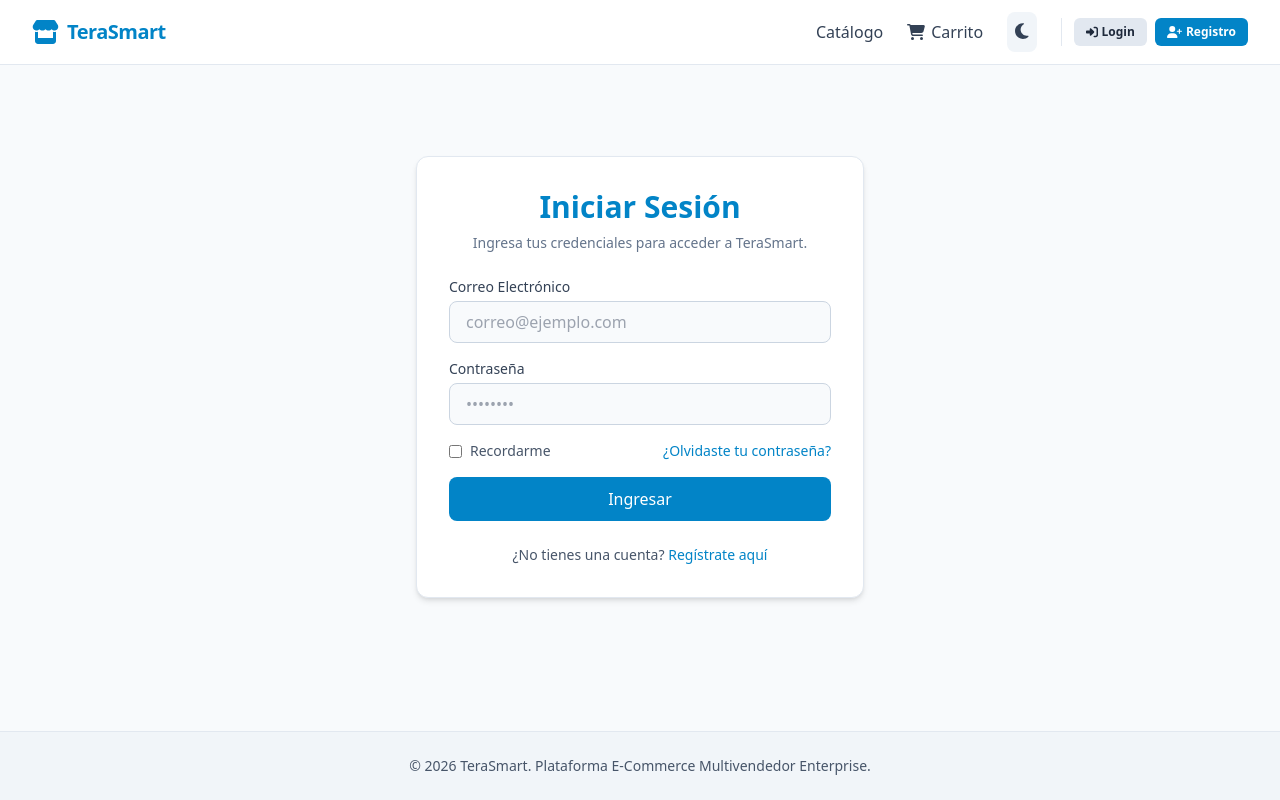
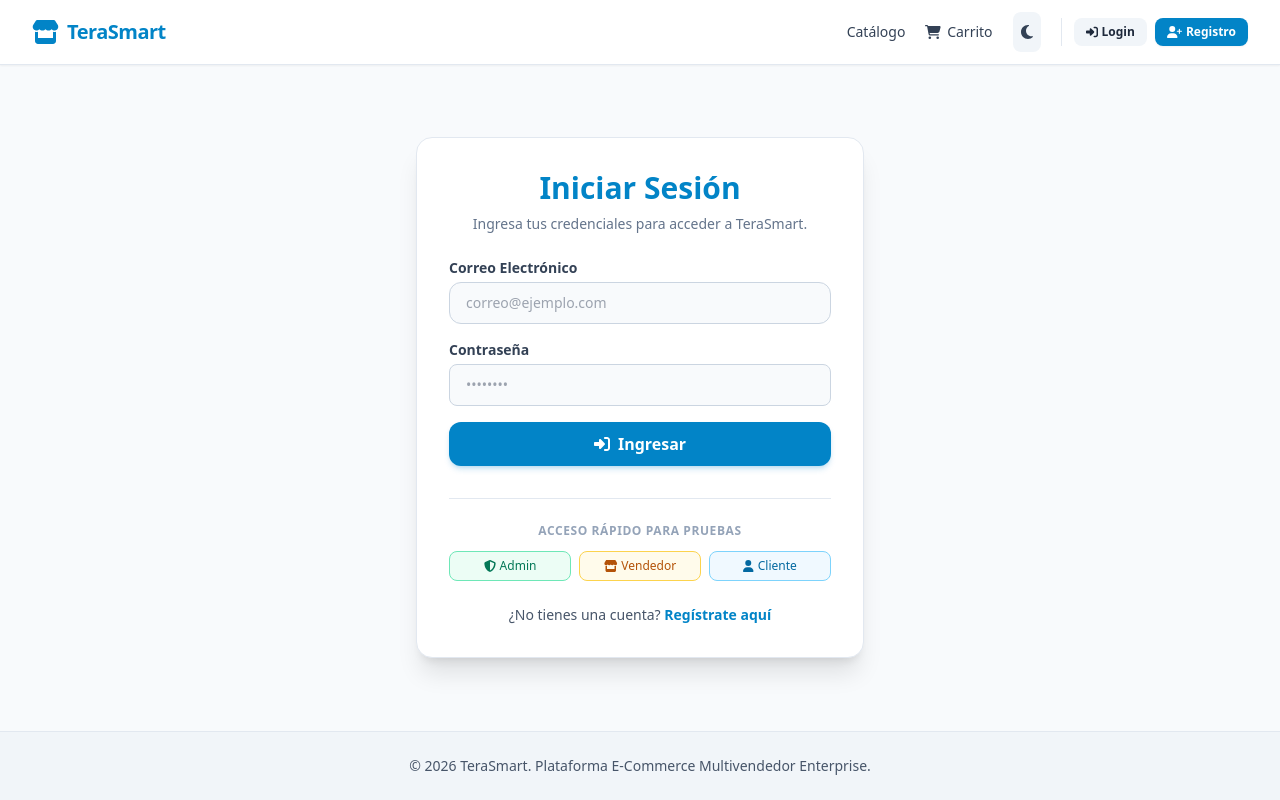
Before and after one commit to jhaddynortiz-glitch/TeraSmart-Frontend, a React (Vite) app: page /login in a window 1280 px wide. Built offline with nearby package versions, Linux system fonts and the light colour scheme; no server answers.

Commit message:
Wire real Login and Register authentication with AuthContext, role-based redirection, and user profile Navbar

```diff
--- a/src/components/Navbar.tsx
+++ b/src/components/Navbar.tsx
@@ -1,32 +1,46 @@
 import React from 'react';
-import { Link } from 'react-router-dom';
+import { Link, useNavigate } from 'react-router-dom';
 import { FontAwesomeIcon } from '@fortawesome/react-fontawesome';
-import { faShoppingCart, faStore, faUserShield, faSignInAlt, faUserPlus, faSun, faMoon } from '@fortawesome/free-solid-svg-icons';
+import { faShoppingCart, faStore, faUserShield, faSignInAlt, faUserPlus, faSun, faMoon, faSignOutAlt, faUserCheck } from '@fortawesome/free-solid-svg-icons';
 import { useTheme } from '../context/ThemeContext';
+import { useAuth } from '../context/AuthContext';
 
 export const Navbar: React.FC = () => {
   const { theme, toggleTheme } = useTheme();
+  const { user, isAuthenticated, logout } = useAuth();
+  const navigate = useNavigate();
+
+  const handleLogout = () => {
+    logout();
+    navigate('/login');
+  };
 
   return (
-    <header className="bg-white dark:bg-slate-800 border-b border-slate-200 dark:border-slate-700 sticky top-0 z-50 transition-colors duration-200">
+    <header className="bg-white dark:bg-slate-800 border-b border-slate-200 dark:border-slate-700 sticky top-0 z-50 transition-colors duration-200 shadow-sm">
       <div className="max-w-7xl mx-auto px-4 sm:px-6 lg:px-8 h-16 flex items-center justify-between">
         <Link to="/" className="flex items-center gap-2 text-xl font-bold text-sky-600 dark:text-sky-400 hover:opacity-90">
           <FontAwesomeIcon icon={faStore} className="text-2xl" />
-          <span className="tracking-tight">TeraSmart</span>
+          <span className="tracking-tight font-extrabold">TeraSmart</span>
         </Link>
-        <nav className="flex items-center space-x-6">
-          <Link to="/" className="text-slate-700 dark:text-slate-300 hover:text-sky-600 dark:hover:text-white font-medium">Catálogo</Link>
-          <Link to="/cart" className="text-slate-700 dark:text-slate-300 hover:text-sky-600 dark:hover:text-sky-400 font-medium flex items-center gap-1.5">
+        <nav className="flex items-center space-x-5">
+          <Link to="/" className="text-slate-700 dark:text-slate-300 hover:text-sky-600 dark:hover:text-white font-medium text-sm">Catálogo</Link>
+          <Link to="/cart" className="text-slate-700 dark:text-slate-300 hover:text-sky-600 dark:hover:text-sky-400 font-medium text-sm flex items-center gap-1.5">
             <FontAwesomeIcon icon={faShoppingCart} />
             <span>Carrito</span>
           </Link>
-          {/* <Link to="/vendor/orders" className="text-amber-700 dark:text-amber-400 hover:bg-amber-50 dark:hover:bg-amber-950/30 text-xs font-bold border border-amber-500/40 px-2.5 py-1 rounded-md">
-            Módulo Vendedor
+
+          {(user?.role === 'VENDEDOR' || user?.role === 'SUPERADMIN') && (
+            <Link to="/vendor" className="text-amber-700 dark:text-amber-400 hover:bg-amber-50 dark:hover:bg-amber-950/30 text-xs font-bold border border-amber-500/40 px-2.5 py-1 rounded-md">
+              Panel Vendedor
             </Link>
-          <Link to="/admin/transfers" className="text-emerald-700 dark:text-emerald-400 hover:bg-emerald-50 dark:hover:bg-emerald-950/30 text-xs font-bold border border-emerald-500/40 px-2.5 py-1 rounded-md flex items-center gap-1">
+          )}
+
+          {user?.role === 'SUPERADMIN' && (
+            <Link to="/admin" className="text-emerald-700 dark:text-emerald-400 hover:bg-emerald-50 dark:hover:bg-emerald-950/30 text-xs font-bold border border-emerald-500/40 px-2.5 py-1 rounded-md flex items-center gap-1">
               <FontAwesomeIcon icon={faUserShield} />
-            <span>Admin</span>
-          </Link> */}
+              <span>SuperAdmin</span>
+            </Link>
+          )}
 
           {/* Boton Toggle Light/Dark Mode */}
           <button
@@ -34,18 +48,42 @@ export const Navbar: React.FC = () => {
             className="p-2 rounded-lg bg-slate-100 dark:bg-slate-700 text-slate-700 dark:text-amber-300 hover:bg-slate-200 dark:hover:bg-slate-600 transition-colors"
             title={theme === 'dark' ? 'Cambiar a Modo Claro' : 'Cambiar a Modo Oscuro'}
           >
-            <FontAwesomeIcon icon={theme === 'dark' ? faSun : faMoon} className="text-lg" />
+            <FontAwesomeIcon icon={theme === 'dark' ? faSun : faMoon} className="text-base" />
           </button>
 
-          <div className="flex items-center gap-2 pl-3 border-l border-slate-200 dark:border-slate-700">
-            <Link to="/login" className="text-xs font-semibold bg-slate-200 dark:bg-slate-700 hover:bg-slate-300 dark:hover:bg-slate-600 text-slate-800 dark:text-white px-3 py-1.5 rounded-md flex items-center gap-1">
+          <div className="flex items-center gap-3 pl-3 border-l border-slate-200 dark:border-slate-700">
+            {isAuthenticated && user ? (
+              <div className="flex items-center gap-3">
+                <div className="text-right">
+                  <p className="text-xs font-bold text-slate-800 dark:text-slate-200 flex items-center gap-1 justify-end">
+                    <FontAwesomeIcon icon={faUserCheck} className="text-emerald-500 text-xs" />
+                    <span>{user.name}</span>
+                  </p>
+                  <span className="text-[10px] font-mono px-1.5 py-0.5 rounded bg-slate-100 dark:bg-slate-700 text-slate-500 dark:text-slate-300 font-semibold">
+                    {user.role}
+                  </span>
+                </div>
+                <button
+                  onClick={handleLogout}
+                  className="text-xs font-semibold bg-rose-50 dark:bg-rose-950/40 border border-rose-200 dark:border-rose-800 text-rose-600 dark:text-rose-300 hover:bg-rose-100 dark:hover:bg-rose-900/50 px-2.5 py-1.5 rounded-lg flex items-center gap-1 transition-colors"
+                  title="Cerrar Sesión"
+                >
+                  <FontAwesomeIcon icon={faSignOutAlt} />
+                  <span>Salir</span>
+                </button>
+              </div>
+            ) : (
+              <div className="flex items-center gap-2">
+                <Link to="/login" className="text-xs font-semibold bg-slate-100 dark:bg-slate-700 hover:bg-slate-200 dark:hover:bg-slate-600 text-slate-800 dark:text-white px-3 py-1.5 rounded-lg flex items-center gap-1">
                   <FontAwesomeIcon icon={faSignInAlt} />
                   <span>Login</span>
                 </Link>
-            <Link to="/register" className="text-xs font-semibold bg-sky-600 hover:bg-sky-500 text-white px-3 py-1.5 rounded-md flex items-center gap-1">
+                <Link to="/register" className="text-xs font-semibold bg-sky-600 hover:bg-sky-500 text-white px-3 py-1.5 rounded-lg flex items-center gap-1 shadow-sm">
                   <FontAwesomeIcon icon={faUserPlus} />
                   <span>Registro</span>
                 </Link>
+              </div>
+            )}
           </div>
         </nav>
       </div>
--- a/src/pages/user/LoginPage.tsx
+++ b/src/pages/user/LoginPage.tsx
@@ -1,61 +1,151 @@
-import React from 'react';
-import { Link } from 'react-router-dom';
+import React, { useState } from 'react';
+import { Link, useNavigate } from 'react-router-dom';
+import { useAuth } from '../../context/AuthContext';
+import { FontAwesomeIcon } from '@fortawesome/react-fontawesome';
+import { faSignInAlt, faSpinner, faExclamationTriangle, faShieldHalved, faStore, faUser } from '@fortawesome/free-solid-svg-icons';
 
 export const LoginPage: React.FC = () => {
+  const { login, loginDevToken } = useAuth();
+  const navigate = useNavigate();
+
+  const [email, setEmail] = useState('');
+  const [password, setPassword] = useState('');
+  const [error, setError] = useState<string | null>(null);
+  const [isSubmitting, setIsSubmitting] = useState(false);
+
+  const handleSubmit = async (e: React.FormEvent) => {
+    e.preventDefault();
+    setError(null);
+    setIsSubmitting(true);
+
+    try {
+      const res = await login(email, password);
+      redirectByRole(res.user.role);
+    } catch (err: any) {
+      setError(err.response?.data?.message || 'Error al iniciar sesión. Verifique sus credenciales.');
+    } finally {
+      setIsSubmitting(false);
+    }
+  };
+
+  const handleDevLogin = async (devEmail: string, role: string) => {
+    setError(null);
+    setIsSubmitting(true);
+    try {
+      const res = await loginDevToken(devEmail, role);
+      redirectByRole(res.user.role);
+    } catch (err: any) {
+      setError('Error con el token de desarrollo.');
+    } finally {
+      setIsSubmitting(false);
+    }
+  };
+
+  const redirectByRole = (role: string) => {
+    if (role === 'SUPERADMIN') {
+      navigate('/admin');
+    } else if (role === 'VENDEDOR') {
+      navigate('/vendor');
+    } else {
+      navigate('/');
+    }
+  };
+
   return (
-    <div className="flex justify-center items-center min-h-[70vh]">
-      <div className="bg-white dark:bg-slate-800 border border-slate-200 dark:border-slate-700 rounded-xl p-8 shadow-md dark:shadow-none transition-colors duration-200 w-full max-w-md">
+    <div className="flex justify-center items-center min-h-[75vh] py-8">
+      <div className="bg-white dark:bg-slate-800 border border-slate-200 dark:border-slate-700 rounded-2xl p-8 shadow-xl dark:shadow-none transition-colors duration-200 w-full max-w-md">
         <div className="mb-6 text-center">
-          <h1 className="text-3xl font-bold text-sky-600 dark:text-sky-400 mb-2">Iniciar Sesión</h1>
+          <h1 className="text-3xl font-extrabold text-sky-600 dark:text-sky-400 mb-2">Iniciar Sesión</h1>
           <p className="text-sm text-slate-500 dark:text-slate-400">Ingresa tus credenciales para acceder a TeraSmart.</p>
         </div>
 
-        <form className="space-y-4" onSubmit={(e) => e.preventDefault()}>
+        {error && (
+          <div className="mb-5 p-3.5 bg-rose-50 dark:bg-rose-950/40 border border-rose-200 dark:border-rose-800 rounded-xl text-rose-700 dark:text-rose-300 text-sm flex items-center gap-2">
+            <FontAwesomeIcon icon={faExclamationTriangle} className="text-lg flex-shrink-0" />
+            <span>{error}</span>
+          </div>
+        )}
+
+        <form className="space-y-4" onSubmit={handleSubmit}>
           <div>
-            <label className="block text-sm font-medium text-slate-700 dark:text-slate-300 mb-1" htmlFor="email">
+            <label className="block text-sm font-semibold text-slate-700 dark:text-slate-300 mb-1" htmlFor="email">
               Correo Electrónico
             </label>
             <input
               type="email"
               id="email"
-              className="w-full px-4 py-2 bg-slate-50 dark:bg-slate-900 border border-slate-300 dark:border-slate-600 rounded-lg focus:ring-2 focus:ring-sky-500 focus:border-sky-500 outline-none transition-all dark:text-white"
+              value={email}
+              onChange={(e) => setEmail(e.target.value)}
+              className="w-full px-4 py-2.5 bg-slate-50 dark:bg-slate-900 border border-slate-300 dark:border-slate-600 rounded-xl focus:ring-2 focus:ring-sky-500 focus:border-sky-500 outline-none transition-all dark:text-white text-sm"
               placeholder="correo@ejemplo.com"
               required
             />
           </div>
 
           <div>
-            <label className="block text-sm font-medium text-slate-700 dark:text-slate-300 mb-1" htmlFor="password">
+            <label className="block text-sm font-semibold text-slate-700 dark:text-slate-300 mb-1" htmlFor="password">
               Contraseña
             </label>
             <input
               type="password"
               id="password"
-              className="w-full px-4 py-2 bg-slate-50 dark:bg-slate-900 border border-slate-300 dark:border-slate-600 rounded-lg focus:ring-2 focus:ring-sky-500 focus:border-sky-500 outline-none transition-all dark:text-white"
+              value={password}
+              onChange={(e) => setPassword(e.target.value)}
+              className="w-full px-4 py-2.5 bg-slate-50 dark:bg-slate-900 border border-slate-300 dark:border-slate-600 rounded-lg focus:ring-2 focus:ring-sky-500 focus:border-sky-500 outline-none transition-all dark:text-white text-sm"
               placeholder="••••••••"
               required
             />
           </div>
 
-          <div className="flex items-center justify-between text-sm">
-            <label className="flex items-center text-slate-600 dark:text-slate-400 cursor-pointer">
-              <input type="checkbox" className="mr-2 rounded text-sky-600 focus:ring-sky-500" />
-              Recordarme
-            </label>
-            <a href="#" className="text-sky-600 dark:text-sky-400 hover:underline">¿Olvidaste tu contraseña?</a>
-          </div>
-
           <button
             type="submit"
-            className="w-full bg-sky-600 hover:bg-sky-700 text-white font-medium py-2.5 rounded-lg transition-colors mt-2"
+            disabled={isSubmitting}
+            className="w-full bg-sky-600 hover:bg-sky-500 disabled:bg-sky-400 text-white font-semibold py-2.5 rounded-xl transition-colors mt-2 flex items-center justify-center gap-2 shadow-md shadow-sky-600/20"
           >
-            Ingresar
+            {isSubmitting ? (
+              <>
+                <FontAwesomeIcon icon={faSpinner} spin />
+                <span>Ingresando...</span>
+              </>
+            ) : (
+              <>
+                <FontAwesomeIcon icon={faSignInAlt} />
+                <span>Ingresar</span>
+              </>
+            )}
           </button>
         </form>
 
+        {/* Accesos Rápidos de Prueba en 1 Clic */}
+        <div className="mt-8 pt-6 border-t border-slate-200 dark:border-slate-700">
+          <p className="text-xs font-bold text-slate-400 dark:text-slate-500 uppercase tracking-wider text-center mb-3">
+            Acceso Rápido para Pruebas
+          </p>
+          <div className="grid grid-cols-3 gap-2">
+            <button
+              onClick={() => handleDevLogin('admin@ecommerce.com', 'SUPERADMIN')}
+              className="py-1.5 px-2 bg-emerald-50 dark:bg-emerald-950/40 border border-emerald-300 dark:border-emerald-700/50 hover:bg-emerald-100 dark:hover:bg-emerald-900/50 text-emerald-700 dark:text-emerald-300 rounded-lg text-xs font-medium flex items-center justify-center gap-1"
+            >
+              <FontAwesomeIcon icon={faShieldHalved} /> Admin
+            </button>
+            <button
+              onClick={() => handleDevLogin('techstore@vendedor.com', 'VENDEDOR')}
+              className="py-1.5 px-2 bg-amber-50 dark:bg-amber-950/40 border border-amber-300 dark:border-amber-700/50 hover:bg-amber-100 dark:hover:bg-amber-900/50 text-amber-700 dark:text-amber-300 rounded-lg text-xs font-medium flex items-center justify-center gap-1"
+            >
+              <FontAwesomeIcon icon={faStore} /> Vendedor
+            </button>
+            <button
+              onClick={() => handleDevLogin('maria.vargas@gmail.com', 'CLIENTE')}
+              className="py-1.5 px-2 bg-sky-50 dark:bg-sky-950/40 border border-sky-300 dark:border-sky-700/50 hover:bg-sky-100 dark:hover:bg-sky-900/50 text-sky-700 dark:text-sky-300 rounded-lg text-xs font-medium flex items-center justify-center gap-1"
+            >
+              <FontAwesomeIcon icon={faUser} /> Cliente
+            </button>
+          </div>
+        </div>
+
         <p className="mt-6 text-center text-sm text-slate-600 dark:text-slate-400">
           ¿No tienes una cuenta?{' '}
-          <Link to="/register" className="text-sky-600 dark:text-sky-400 font-medium hover:underline">
+          <Link to="/register" className="text-sky-600 dark:text-sky-400 font-semibold hover:underline">
             Regístrate aquí
           </Link>
         </p>
--- a/src/pages/user/RegisterPage.tsx
+++ b/src/pages/user/RegisterPage.tsx
@@ -1,81 +1,170 @@
-import React from 'react';
-import { Link } from 'react-router-dom';
+import React, { useState } from 'react';
+import { Link, useNavigate } from 'react-router-dom';
+import { useAuth } from '../../context/AuthContext';
+import { FontAwesomeIcon } from '@fortawesome/react-fontawesome';
+import { faUserPlus, faSpinner, faExclamationTriangle } from '@fortawesome/free-solid-svg-icons';
 
 export const RegisterPage: React.FC = () => {
+  const { register } = useAuth();
+  const navigate = useNavigate();
+
+  const [name, setName] = useState('');
+  const [email, setEmail] = useState('');
+  const [password, setPassword] = useState('');
+  const [confirmPassword, setConfirmPassword] = useState('');
+  const [role, setRole] = useState<'CLIENTE' | 'VENDEDOR'>('CLIENTE');
+  const [error, setError] = useState<string | null>(null);
+  const [isSubmitting, setIsSubmitting] = useState(false);
+
+  const handleSubmit = async (e: React.FormEvent) => {
+    e.preventDefault();
+    setError(null);
+
+    if (password !== confirmPassword) {
+      setError('Las contraseñas no coinciden.');
+      return;
+    }
+
+    if (password.length < 6) {
+      setError('La contraseña debe tener al menos 6 caracteres.');
+      return;
+    }
+
+    setIsSubmitting(true);
+
+    try {
+      const res = await register(name, email, password, role);
+      if (res.user.role === 'SUPERADMIN') {
+        navigate('/admin');
+      } else if (res.user.role === 'VENDEDOR') {
+        navigate('/vendor');
+      } else {
+        navigate('/');
+      }
+    } catch (err: any) {
+      setError(err.response?.data?.message || 'Error al registrar la cuenta.');
+    } finally {
+      setIsSubmitting(false);
+    }
+  };
+
   return (
-    <div className="flex justify-center items-center min-h-[70vh] py-8">
-      <div className="bg-white dark:bg-slate-800 border border-slate-200 dark:border-slate-700 rounded-xl p-8 shadow-md dark:shadow-none transition-colors duration-200 w-full max-w-lg">
+    <div className="flex justify-center items-center min-h-[75vh] py-8">
+      <div className="bg-white dark:bg-slate-800 border border-slate-200 dark:border-slate-700 rounded-2xl p-8 shadow-xl dark:shadow-none transition-colors duration-200 w-full max-w-lg">
         <div className="mb-6 text-center">
-          <h1 className="text-3xl font-bold text-sky-600 dark:text-sky-400 mb-2">Crear Cuenta</h1>
-          <p className="text-sm text-slate-500 dark:text-slate-400">Únete a TeraSmart y empieza a comprar.</p>
+          <h1 className="text-3xl font-extrabold text-sky-600 dark:text-sky-400 mb-2">Crear Cuenta</h1>
+          <p className="text-sm text-slate-500 dark:text-slate-400">Únete a TeraSmart y empieza a comprar o vender.</p>
         </div>
 
-        <form className="space-y-4" onSubmit={(e) => e.preventDefault()}>
+        {error && (
+          <div className="mb-5 p-3.5 bg-rose-50 dark:bg-rose-950/40 border border-rose-200 dark:border-rose-800 rounded-xl text-rose-700 dark:text-rose-300 text-sm flex items-center gap-2">
+            <FontAwesomeIcon icon={faExclamationTriangle} className="text-lg flex-shrink-0" />
+            <span>{error}</span>
+          </div>
+        )}
+
+        <form className="space-y-4" onSubmit={handleSubmit}>
           <div>
-            <label className="block text-sm font-medium text-slate-700 dark:text-slate-300 mb-1" htmlFor="name">
+            <label className="block text-sm font-semibold text-slate-700 dark:text-slate-300 mb-1" htmlFor="name">
               Nombre Completo
             </label>
             <input
               type="text"
               id="name"
-              className="w-full px-4 py-2 bg-slate-50 dark:bg-slate-900 border border-slate-300 dark:border-slate-600 rounded-lg focus:ring-2 focus:ring-sky-500 focus:border-sky-500 outline-none transition-all dark:text-white"
-              placeholder="Ej. Juan Pérez"
+              value={name}
+              onChange={(e) => setName(e.target.value)}
+              className="w-full px-4 py-2.5 bg-slate-50 dark:bg-slate-900 border border-slate-300 dark:border-slate-600 rounded-xl focus:ring-2 focus:ring-sky-500 focus:border-sky-500 outline-none transition-all dark:text-white text-sm"
+              placeholder="Ej. María Vargas"
               required
             />
           </div>
 
           <div>
-            <label className="block text-sm font-medium text-slate-700 dark:text-slate-300 mb-1" htmlFor="email">
+            <label className="block text-sm font-semibold text-slate-700 dark:text-slate-300 mb-1" htmlFor="email">
               Correo Electrónico
             </label>
             <input
               type="email"
               id="email"
-              className="w-full px-4 py-2 bg-slate-50 dark:bg-slate-900 border border-slate-300 dark:border-slate-600 rounded-lg focus:ring-2 focus:ring-sky-500 focus:border-sky-500 outline-none transition-all dark:text-white"
+              value={email}
+              onChange={(e) => setEmail(e.target.value)}
+              className="w-full px-4 py-2.5 bg-slate-50 dark:bg-slate-900 border border-slate-300 dark:border-slate-600 rounded-xl focus:ring-2 focus:ring-sky-500 focus:border-sky-500 outline-none transition-all dark:text-white text-sm"
               placeholder="correo@ejemplo.com"
               required
             />
           </div>
 
           <div>
-            <label className="block text-sm font-medium text-slate-700 dark:text-slate-300 mb-1" htmlFor="password">
+            <label className="block text-sm font-semibold text-slate-700 dark:text-slate-300 mb-1" htmlFor="role">
+              Tipo de Cuenta
+            </label>
+            <select
+              id="role"
+              value={role}
+              onChange={(e) => setRole(e.target.value as 'CLIENTE' | 'VENDEDOR')}
+              className="w-full px-4 py-2.5 bg-slate-50 dark:bg-slate-900 border border-slate-300 dark:border-slate-600 rounded-xl focus:ring-2 focus:ring-sky-500 focus:border-sky-500 outline-none transition-all dark:text-white text-sm font-medium"
+            >
+              <option value="CLIENTE">Cliente (Comprar productos)</option>
+              <option value="VENDEDOR">Vendedor (Gestionar almacén y ventas)</option>
+            </select>
+          </div>
+
+          <div className="grid grid-cols-1 md:grid-cols-2 gap-4">
+            <div>
+              <label className="block text-sm font-semibold text-slate-700 dark:text-slate-300 mb-1" htmlFor="password">
                 Contraseña
               </label>
               <input
                 type="password"
                 id="password"
-              className="w-full px-4 py-2 bg-slate-50 dark:bg-slate-900 border border-slate-300 dark:border-slate-600 rounded-lg focus:ring-2 focus:ring-sky-500 focus:border-sky-500 outline-none transition-all dark:text-white"
+                value={password}
+                onChange={(e) => setPassword(e.target.value)}
+                className="w-full px-4 py-2.5 bg-slate-50 dark:bg-slate-900 border border-slate-300 dark:border-slate-600 rounded-xl focus:ring-2 focus:ring-sky-500 focus:border-sky-500 outline-none transition-all dark:text-white text-sm"
                 placeholder="••••••••"
                 required
               />
             </div>
 
             <div>
-            <label className="block text-sm font-medium text-slate-700 dark:text-slate-300 mb-1" htmlFor="confirmPassword">
+              <label className="block text-sm font-semibold text-slate-700 dark:text-slate-300 mb-1" htmlFor="confirmPassword">
                 Confirmar Contraseña
               </label>
               <input
                 type="password"
                 id="confirmPassword"
-              className="w-full px-4 py-2 bg-slate-50 dark:bg-slate-900 border border-slate-300 dark:border-slate-600 rounded-lg focus:ring-2 focus:ring-sky-500 focus:border-sky-500 outline-none transition-all dark:text-white"
+                value={confirmPassword}
+                onChange={(e) => setConfirmPassword(e.target.value)}
+                className="w-full px-4 py-2.5 bg-slate-50 dark:bg-slate-900 border border-slate-300 dark:border-slate-600 rounded-xl focus:ring-2 focus:ring-sky-500 focus:border-sky-500 outline-none transition-all dark:text-white text-sm"
                 placeholder="••••••••"
                 required
               />
+            </div>
           </div>
 
           <div className="pt-2">
             <button
               type="submit"
-              className="w-full bg-sky-600 hover:bg-sky-700 text-white font-medium py-2.5 rounded-lg transition-colors"
+              disabled={isSubmitting}
+              className="w-full bg-sky-600 hover:bg-sky-500 disabled:bg-sky-400 text-white font-semibold py-2.5 rounded-xl transition-colors flex items-center justify-center gap-2 shadow-md shadow-sky-600/20"
             >
-              Registrarse
+              {isSubmitting ? (
+                <>
+                  <FontAwesomeIcon icon={faSpinner} spin />
+                  <span>Registrando...</span>
+                </>
+              ) : (
+                <>
+                  <FontAwesomeIcon icon={faUserPlus} />
+                  <span>Registrarse</span>
+                </>
+              )}
             </button>
           </div>
         </form>
 
         <p className="mt-6 text-center text-sm text-slate-600 dark:text-slate-400">
           ¿Ya tienes una cuenta?{' '}
-          <Link to="/login" className="text-sky-600 dark:text-sky-400 font-medium hover:underline">
+          <Link to="/login" className="text-sky-600 dark:text-sky-400 font-semibold hover:underline">
             Inicia sesión aquí
           </Link>
         </p>
```
Lines whose indentation alone changed are shown as unchanged.
